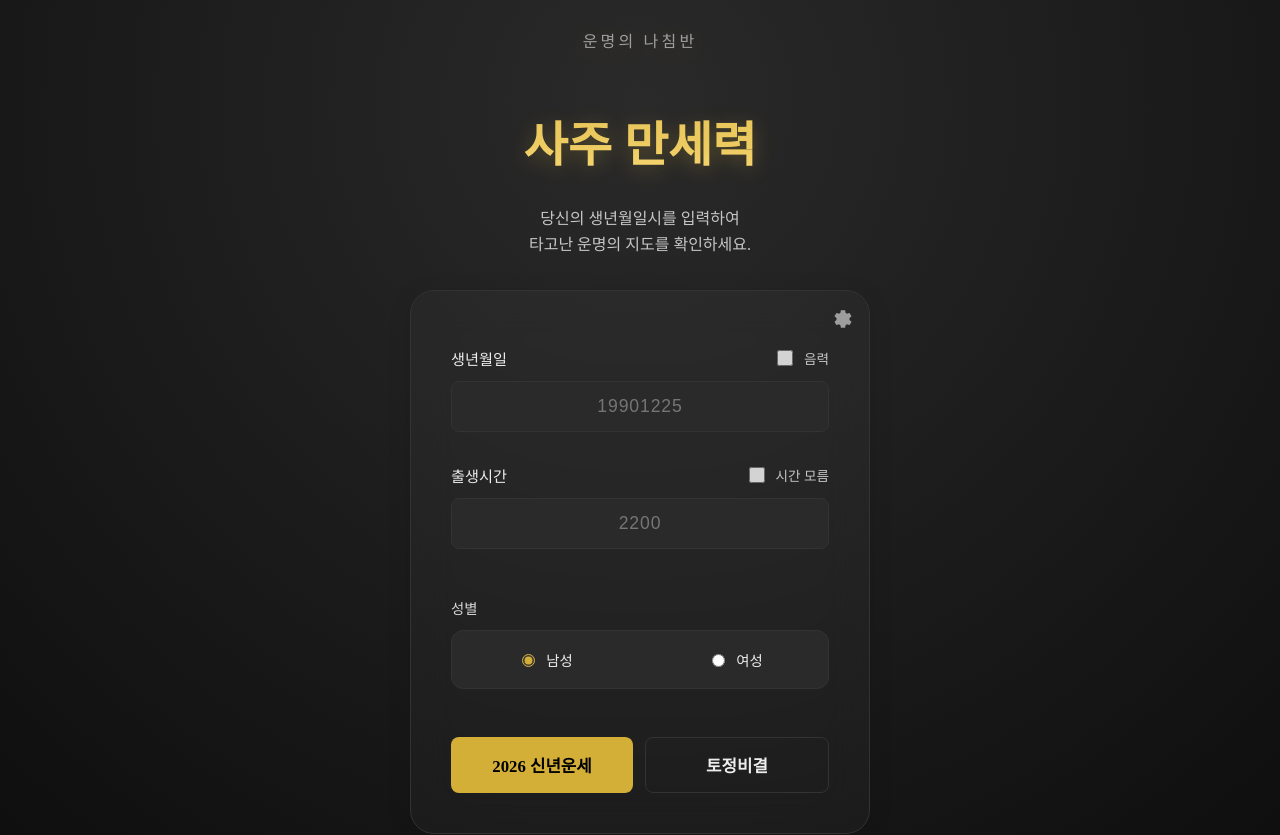
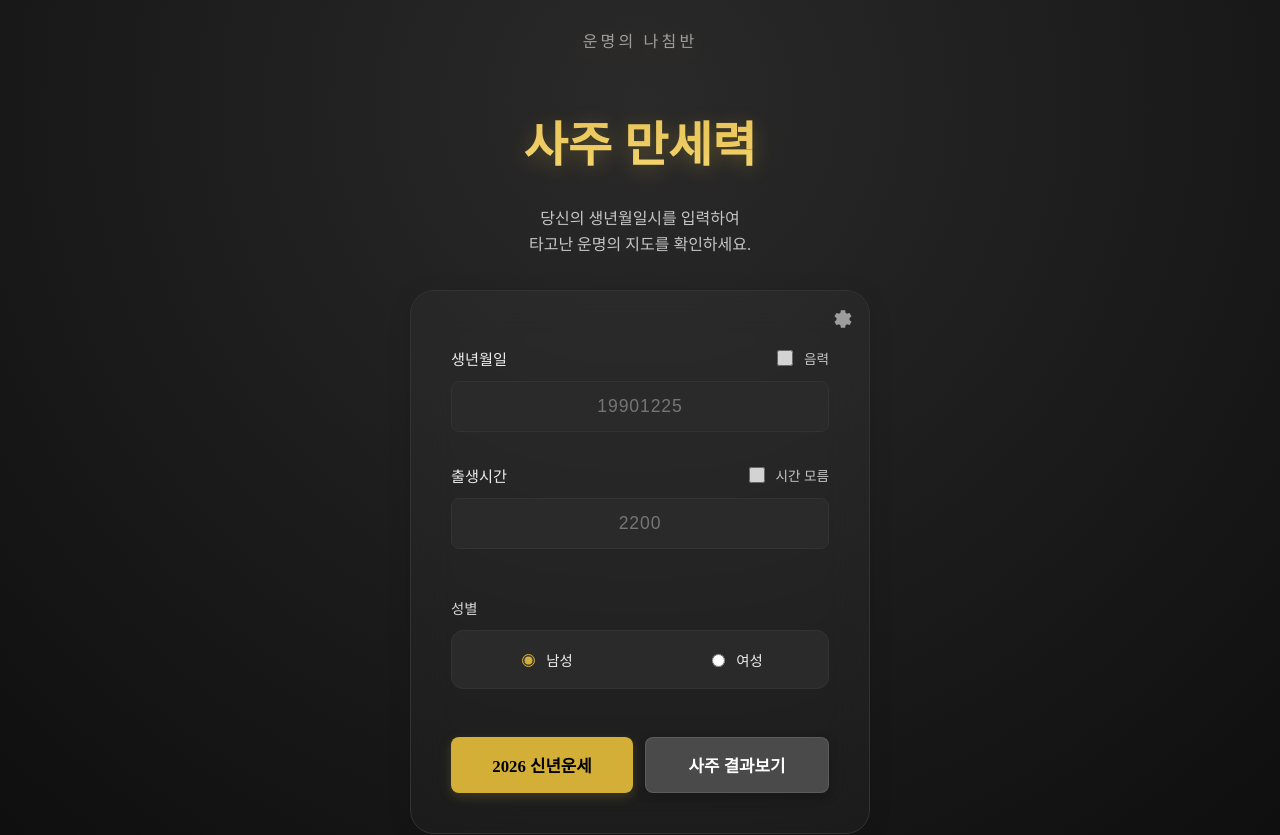
Before and after one commit to jadenspace/saju, a Next.js app: page / in a window 1280 px wide. Shown: the top 835 px of the page. Built offline with nearby package versions, Linux system fonts and the light colour scheme; no server answers.

Commit message:
feat: 사주 결과보기 버튼 UI 변경

```diff
--- a/src/features/saju-form/ui/SajuForm.module.css
+++ b/src/features/saju-form/ui/SajuForm.module.css
@@ -312,6 +312,7 @@
   height: 3.5rem;
   font-size: 1.05rem;
   font-weight: 600;
+  box-shadow: 0 4px 12px rgba(212, 175, 55, 0.2);
 }
 
 .secondaryButton {
@@ -319,6 +320,16 @@
   height: 3.5rem;
   font-size: 1.05rem;
   font-weight: 600;
+  background: #4a4a4a !important;
+  /* 조금 더 밝은 회색으로 활성 느낌 강조 */
+  color: white !important;
+  border: 1px solid rgba(255, 255, 255, 0.1) !important;
+  box-shadow: 0 4px 12px rgba(0, 0, 0, 0.2);
+}
+
+.secondaryButton:hover {
+  background: #555 !important;
+  transform: translateY(-1px);
 }
 
 /* Tablet and mobile optimization */
--- a/src/features/saju-form/ui/SajuForm.tsx
+++ b/src/features/saju-form/ui/SajuForm.tsx
@@ -441,11 +441,10 @@ export const SajuForm = () => {
         <Button
           type="button"
           disabled={loading}
-          variant="outline"
           className={styles.secondaryButton}
           onClick={(e: React.MouseEvent) => handleSubmit(e as unknown as React.FormEvent, 'result')}
         >
-          {loading ? '분석 중...' : '토정비결'}
+          {loading ? '분석 중...' : '사주 결과보기'}
         </Button>
       </div>
     </form>
```
